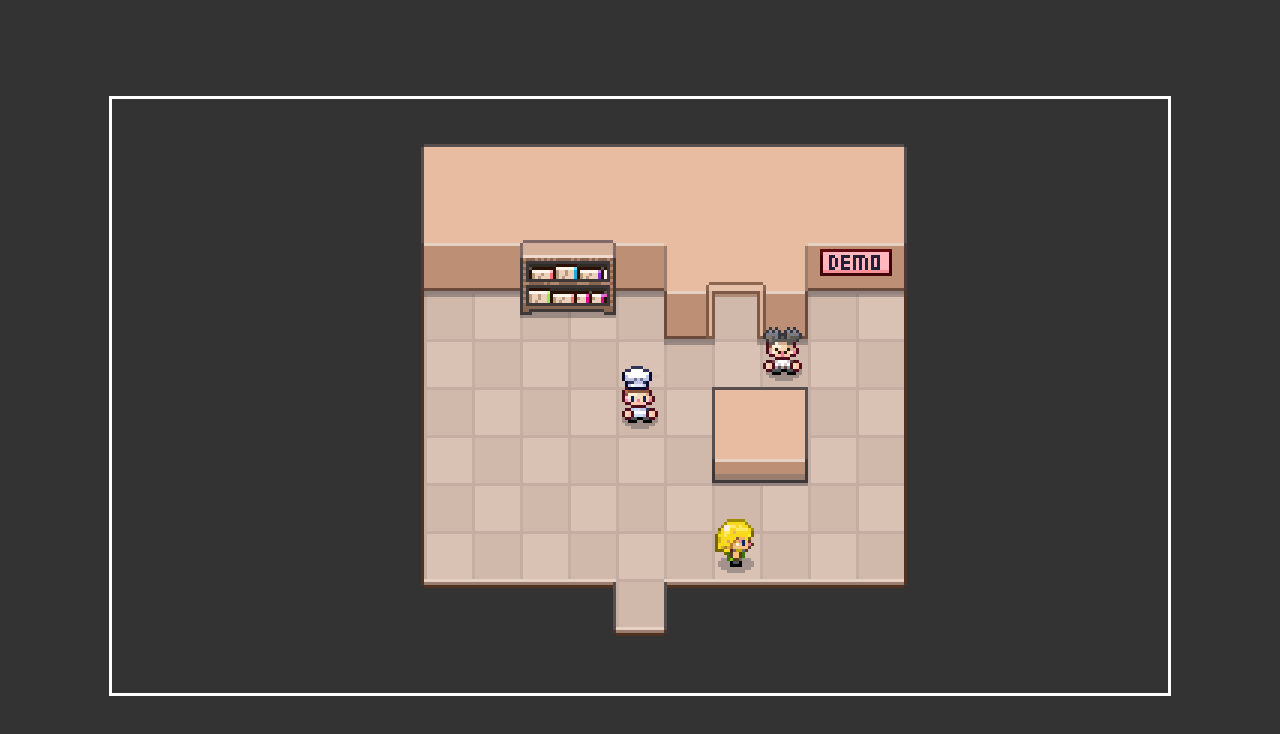
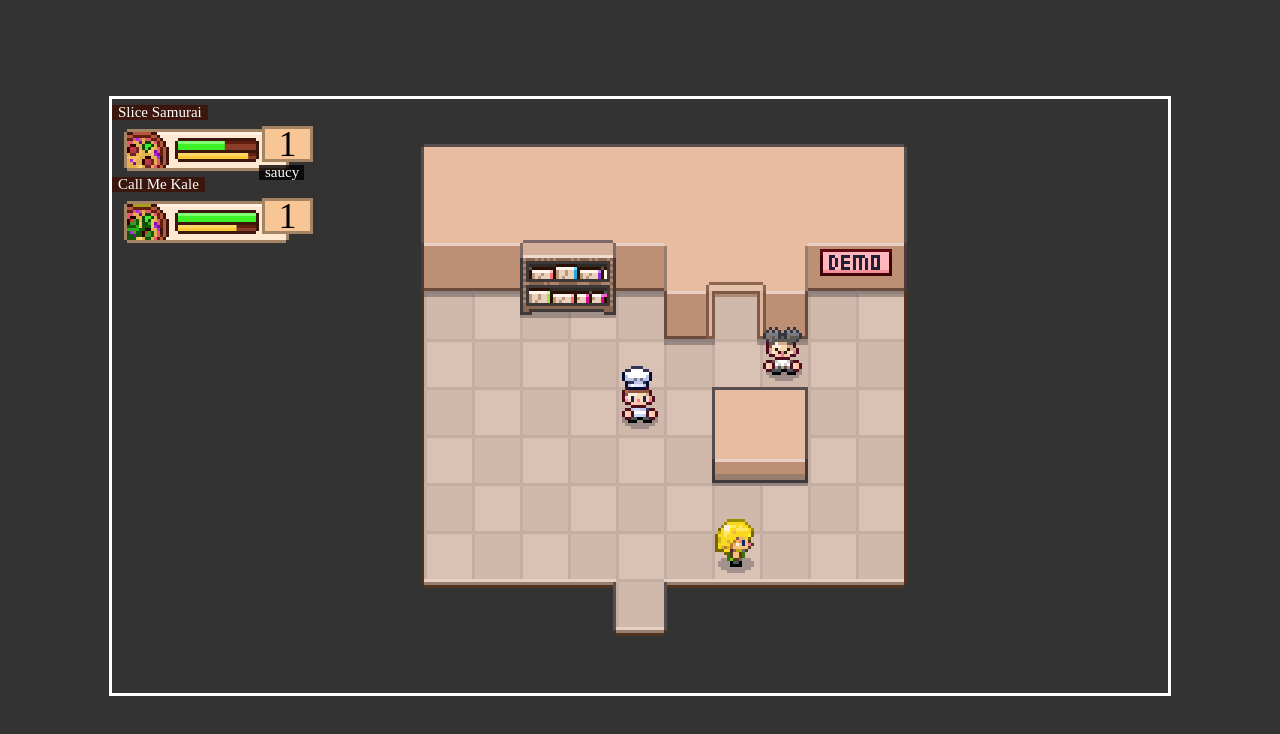
Before and after one commit to devejlee/pizza-legends, a plain HTML site: page index.html in a window 1280 px wide. Drawn offline with Linux system fonts and the light colour scheme.

Commit message:
add overworld hud

```diff
--- a/Battle/Battle.js
+++ b/Battle/Battle.js
@@ -155,7 +155,8 @@ class Battle {
             return !this.usedInstanceIds[item.instanceId]
           })
 
-
+          //Send signal to update
+          utils.emitEvent("PlayerStateUpdated");
         }
 
         this.element.remove();
--- a/Battle/Combatant.js
+++ b/Battle/Combatant.js
@@ -17,7 +17,7 @@ class Combatant {
   }
 
   get isActive() {
-    return this.battle.activeCombatants[this.team] === this.id;
+    return this.battle?.activeCombatants[this.team] === this.id;
   }
 
   get givesXp() {
@@ -86,6 +86,7 @@ class Combatant {
   }
 
   getReplacedEvents(originalEvents) {
+
     if (this.status?.type === "clumsy" && utils.randomFromArray([true, false, false])) {
       return [
         { type: "textMessage", text: `${this.name} flops over!` },
--- /dev/null
+++ b/Hud.js
@@ -0,0 +1,42 @@
+class Hud {
+  constructor() {
+    this.scoreboards = [];
+  }
+
+  update() {
+    this.scoreboards.forEach(s => {
+      s.update(window.playerState.pizzas[s.id])
+    })
+  }
+
+  createElement() {
+    this.element = document.createElement("div");
+    this.element.classList.add("Hud");
+
+    const { playerState } = window;
+    playerState.lineup.forEach(key => {
+      const pizza = playerState.pizzas[key];
+      const scoreboard = new Combatant({
+        id: key,
+        ...Pizzas[pizza.pizzaId],
+        ...pizza,
+      }, null)
+      scoreboard.createElement();
+      this.scoreboards.push(scoreboard);
+      this.element.appendChild(scoreboard.hudElement);
+    })
+    this.update();
+  }
+
+  init(container) {
+    this.createElement();
+    container.appendChild(this.element);
+
+    document.addEventListener("PlayerStateUpdated", () => {
+      this.update();
+    })
+  }
+
+
+
+}
--- a/Overworld.js
+++ b/Overworld.js
@@ -1,51 +1,50 @@
 class Overworld {
   constructor(config) {
-    this.element = config.element
-    this.canvas = this.element.querySelector('.game-canvas')
-    this.ctx = this.canvas.getContext('2d')
-    this.map = null
+    this.element = config.element;
+    this.canvas = this.element.querySelector(".game-canvas");
+    this.ctx = this.canvas.getContext("2d");
+    this.map = null;
   }
 
   startGameLoop() {
     const step = () => {
+      //Clear off the canvas
+      this.ctx.clearRect(0, 0, this.canvas.width, this.canvas.height);
 
-      // clear off the canvas
-      this.ctx.clearRect(0, 0, this.canvas.width, this.canvas.height)
+      //Establish the camera person
+      const cameraPerson = this.map.gameObjects.hero;
 
-      // establish camera
-      const cameraPerson = this.map.gameObjects.hero
-
-      // update all objects
+      //Update all objects
       Object.values(this.map.gameObjects).forEach(object => {
         object.update({
           arrow: this.directionInput.direction,
-          map: this.map
+          map: this.map,
         })
       })
 
-      // draw lower layer
-      this.map.drawLowerImage(this.ctx, cameraPerson)
+      //Draw Lower layer
+      this.map.drawLowerImage(this.ctx, cameraPerson);
 
-      // draw game objects
+      //Draw Game Objects
       Object.values(this.map.gameObjects).sort((a, b) => {
-        return a.y - b.y
+        return a.y - b.y;
       }).forEach(object => {
-        object.sprite.draw(this.ctx, cameraPerson)
+        object.sprite.draw(this.ctx, cameraPerson);
       })
 
-      // draw upper layer
-      this.map.drawUpperImage(this.ctx, cameraPerson)
+      //Draw Upper layer
+      this.map.drawUpperImage(this.ctx, cameraPerson);
 
       requestAnimationFrame(() => {
-        step()
+        step();
       })
     }
-    step()
+    step();
   }
 
   bindActionInput() {
-    new KeyPressListener('Enter', () => {
-      // is there a person here to talk to?
+    new KeyPressListener("Enter", () => {
+      //Is there a person here to talk to?
       this.map.checkForActionCutscene()
     })
   }
@@ -60,25 +59,33 @@ class Overworld {
   }
 
   startMap(mapConfig) {
-    this.map = new OverworldMap(mapConfig)
-    this.map.overworld = this
-    this.map.mountObjects()
+    this.map = new OverworldMap(mapConfig);
+    this.map.overworld = this;
+    this.map.mountObjects();
   }
 
   init() {
-    this.startMap(window.OverworldMaps.DemoRoom)
 
-    this.bindActionInput()
+    this.hud = new Hud();
+    this.hud.init(document.querySelector(".game-container"));
+
+    this.startMap(window.OverworldMaps.DemoRoom);
+
+
+    this.bindActionInput();
     this.bindHeroPositionCheck();
 
-    this.directionInput = new DirectionInput()
-    this.directionInput.init()
+    this.directionInput = new DirectionInput();
+    this.directionInput.init();
 
-    this.startGameLoop()
+    this.startGameLoop();
+
+
     // this.map.startCutscene([
-    //   { type: 'battle', enemyId: 'beth' },
-    //   { type: 'changeMap', map: 'DemoRoom' },
-    //   { type: 'textMessage', text: 'This is the very first message' },
+    //   { type: "battle", enemyId: "beth" }
+    //   // { type: "changeMap", map: "DemoRoom"}
+    //   // { type: "textMessage", text: "This is the very first message!"}
     // ])
+
   }
 }
--- a/index.html
+++ b/index.html
@@ -7,6 +7,7 @@
   <link href="/styles/TextMessage.css" type="text/css" rel="stylesheet">
   <link href="/styles/SceneTransition.css" type="text/css" rel="stylesheet">
   <link href="/styles/KeyboardMenu.css" type="text/css" rel="stylesheet">
+  <link href="/styles/Hud.css" type="text/css" rel="stylesheet">
   <!-- Battle css -->
   <link href="/styles/Battle.css" type="text/css" rel="stylesheet">
   <link href="/styles/Combatant.css" type="text/css" rel="stylesheet">
@@ -41,6 +42,7 @@
   <script src="/RevealingText.js"></script>
   <script src="/SceneTransition.js"></script>
   <script src="/KeyboardMenu.js"></script>
+  <script src="/Hud.js"></script>
 
   <!-- Battle -->
   <script src="/Battle/Battle.js"></script>
--- /dev/null
+++ b/styles/Hud.css
@@ -0,0 +1,15 @@
+.Hud {
+  position: absolute;
+  left:2px;
+  top:10px;
+  image-rendering: pixelated;
+}
+
+.Hud .Combatant {
+  position: relative;
+  margin-bottom: 10px;
+}
+
+.Hud .Combatant_type {
+  display:none;
+}
```
